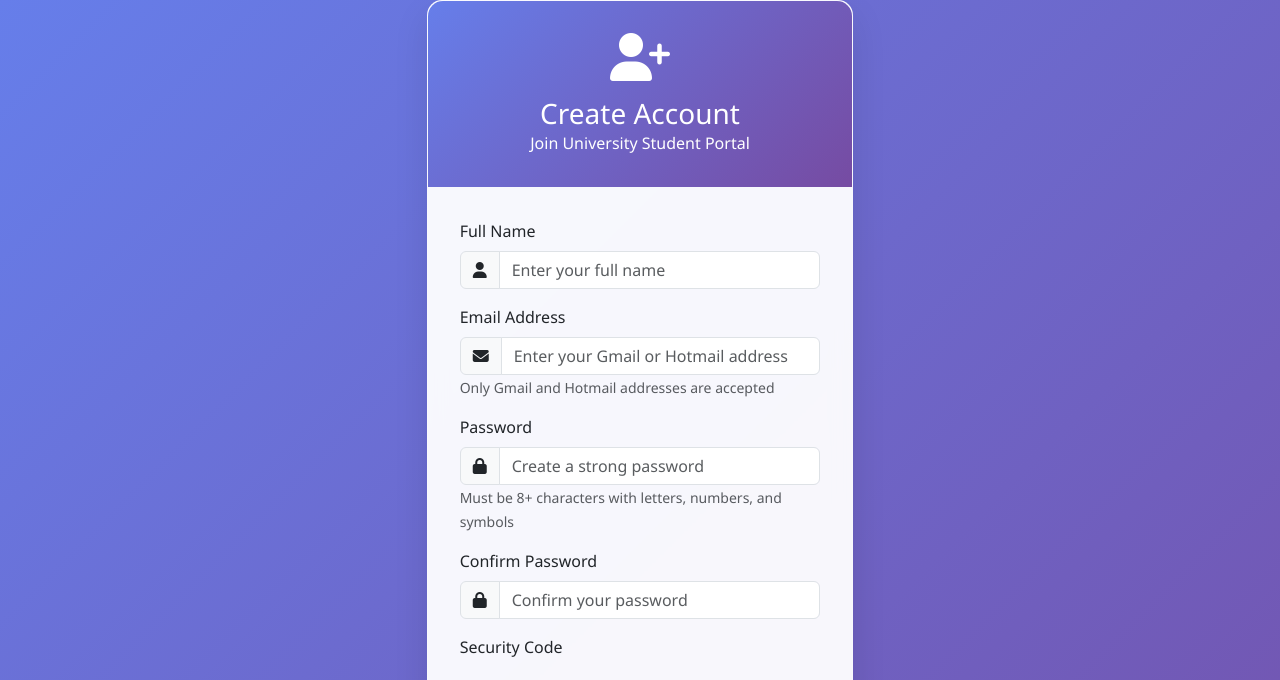
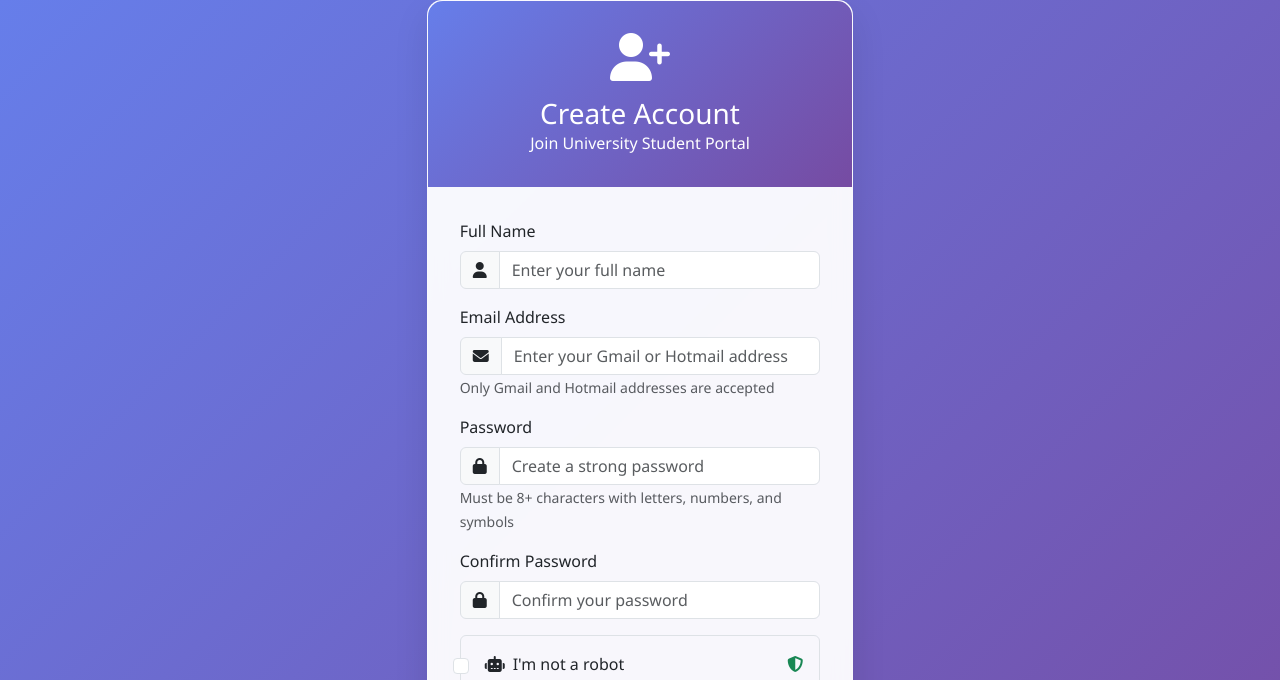
Before and after one commit to odai-dev/UniPortal, a PHP site: page /register.php in a window 1280 px wide. Shown: the top 680 px of the page. Run offline with PHP 8.4, Linux system fonts and the light colour scheme; some libraries are stand-ins or nearby versions.

Commit message:
Replace CAPTCHA with a robot verification checkbox system
Replaces the image-based CAPTCHA with a checkbox "I'm not a robot" verification in `captcha.php`, `contact.php`, `login.php`, and `register.php`. Updates frontend logic in `login.php` and `register.php` to fetch a token from `captcha.php` for validation. Also, redirects unauthenticated users to `register.php` instead of `login.php` in `index.php`.

Replit-Commit-Author: Agent
Replit-Commit-Session-Id: 846b6260-06dd-436d-ad0b-4f6f1edeab5a
Replit-Commit-Checkpoint-Type: full_checkpoint
Replit-Commit-Screenshot-Url: https://storage.googleapis.com/screenshot-production-us-central1/ec773a7a-7d56-4272-a8df-38ae8ef79c69/846b6260-06dd-436d-ad0b-4f6f1edeab5a/H08zCYi

```diff
--- a/captcha.php
+++ b/captcha.php
@@ -1,56 +1,13 @@
 <?php
-// Simple PHP CAPTCHA generator
-// Turn off error display for this file to prevent image corruption
-error_reporting(0);
-ini_set('display_errors', 0);
+// Simple checkbox-style robot verification
 session_start();
 
-// Generate random CAPTCHA string
-function generateCaptchaString($length = 5) {
-    $characters = '0123456789ABCDEFGHIJKLMNOPQRSTUVWXYZ';
-    $captcha_string = '';
-    for ($i = 0; $i < $length; $i++) {
-        $captcha_string .= $characters[rand(0, strlen($characters) - 1)];
-    }
-    return $captcha_string;
+// Generate a verification token for this session
+if (!isset($_SESSION['robot_token'])) {
+    $_SESSION['robot_token'] = bin2hex(random_bytes(16));
 }
 
-// Store CAPTCHA in session
-$captcha_string = generateCaptchaString(5);
-$_SESSION['captcha'] = $captcha_string;
-
-// Create image
-$image_width = 120;
-$image_height = 40;
-$image = imagecreate($image_width, $image_height);
-
-// Colors
-$bg_color = imagecolorallocate($image, 255, 255, 255);
-$text_color = imagecolorallocate($image, 0, 0, 0);
-$line_color = imagecolorallocate($image, 128, 128, 128);
-
-// Add noise lines
-for ($i = 0; $i < 5; $i++) {
-    imageline($image,
-        rand(0, $image_width), rand(0, $image_height),
-        rand(0, $image_width), rand(0, $image_height),
-        $line_color
-    );
-}
-
-// Add text
-$font_size = 5;
-$text_x = (int)(($image_width - strlen($captcha_string) * imagefontwidth($font_size)) / 2);
-$text_y = (int)(($image_height - imagefontheight($font_size)) / 2);
-
-imagestring($image, $font_size, $text_x, $text_y, $captcha_string, $text_color);
-
-// Set content type
-header('Content-Type: image/png');
-
-// Output image
-imagepng($image);
-
-// Clean up memory
-imagedestroy($image);
+// Return the token for JavaScript validation
+header('Content-Type: application/json');
+echo json_encode(['token' => $_SESSION['robot_token']]);
 ?>
--- a/index.php
+++ b/index.php
@@ -5,7 +5,7 @@ require_once 'db.php';
 if (isLoggedIn()) {
     header('Location: dashboard.php');
 } else {
-    header('Location: login.php');
+    header('Location: register.php');
 }
 exit();
 ?>
--- a/register.php
+++ b/register.php
@@ -23,12 +23,13 @@ if ($_POST) {
         $email = sanitizeInput($_POST['email'] ?? '');
         $password = $_POST['password'] ?? '';
         $confirm_password = $_POST['confirm_password'] ?? '';
-        $captcha = sanitizeInput($_POST['captcha'] ?? '');
+        $robot_check = isset($_POST['robot_check']);
+        $robot_token = $_POST['robot_token'] ?? '';
         $remember_me = isset($_POST['remember_me']);
 
-    // Validate CAPTCHA
-    if (empty($captcha) || !isset($_SESSION['captcha']) || strtoupper($captcha) !== $_SESSION['captcha']) {
-        $error_message = 'Invalid CAPTCHA. Please try again.';
+    // Validate robot verification
+    if (!$robot_check || !isset($_SESSION['robot_token']) || $robot_token !== $_SESSION['robot_token']) {
+        $error_message = 'Please verify that you are not a robot.';
     } elseif (empty($name) || empty($email) || empty($password) || empty($confirm_password)) {
         $error_message = 'Please fill in all fields.';
     } elseif (!validateEmail($email)) {
@@ -172,18 +173,20 @@ if ($_POST) {
                     </div>
                 </div>
 
-                <!-- CAPTCHA -->
+                <!-- Robot Verification -->
                 <div class="mb-3">
-                    <label for="captcha" class="form-label">Security Code</label>
-                    <div class="captcha-container">
-                        <img src="captcha.php" alt="CAPTCHA" class="captcha-image" id="captcha-image">
-                        <br>
-                        <small class="captcha-refresh" onclick="refreshCaptcha()">
-                            <i class="fas fa-sync-alt"></i> Click to refresh
-                        </small>
+                    <div class="robot-verification">
+                        <div class="form-check d-flex align-items-center p-3 border rounded">
+                            <input type="checkbox" class="form-check-input me-3" id="robot_check" name="robot_check" required>
+                            <label class="form-check-label flex-grow-1" for="robot_check">
+                                <i class="fas fa-robot me-2"></i>I'm not a robot
+                            </label>
+                            <div class="robot-icon">
+                                <i class="fas fa-shield-alt text-success"></i>
+                            </div>
+                        </div>
                     </div>
-                    <input type="text" class="form-control" id="captcha" name="captcha"
-                           placeholder="Enter the code shown above" required>
+                    <input type="hidden" id="robot_token" name="robot_token" value="">
                 </div>
 
                 <div class="mb-3 form-check">
@@ -213,9 +216,17 @@ if ($_POST) {
 </div>
 
 <script>
-function refreshCaptcha() {
-    document.getElementById('captcha-image').src = 'captcha.php?' + Math.random();
-}
+// Load robot verification token
+document.addEventListener('DOMContentLoaded', function() {
+    fetch('captcha.php')
+        .then(response => response.json())
+        .then(data => {
+            document.getElementById('robot_token').value = data.token;
+        })
+        .catch(error => {
+            console.error('Error loading robot token:', error);
+        });
+});
 
 // Password strength indicator
 document.getElementById('password').addEventListener('input', function() {
```
Also changed, not shown: contact.php (+5 -4 lines), login.php (+28 -17 lines), 1 other file.
